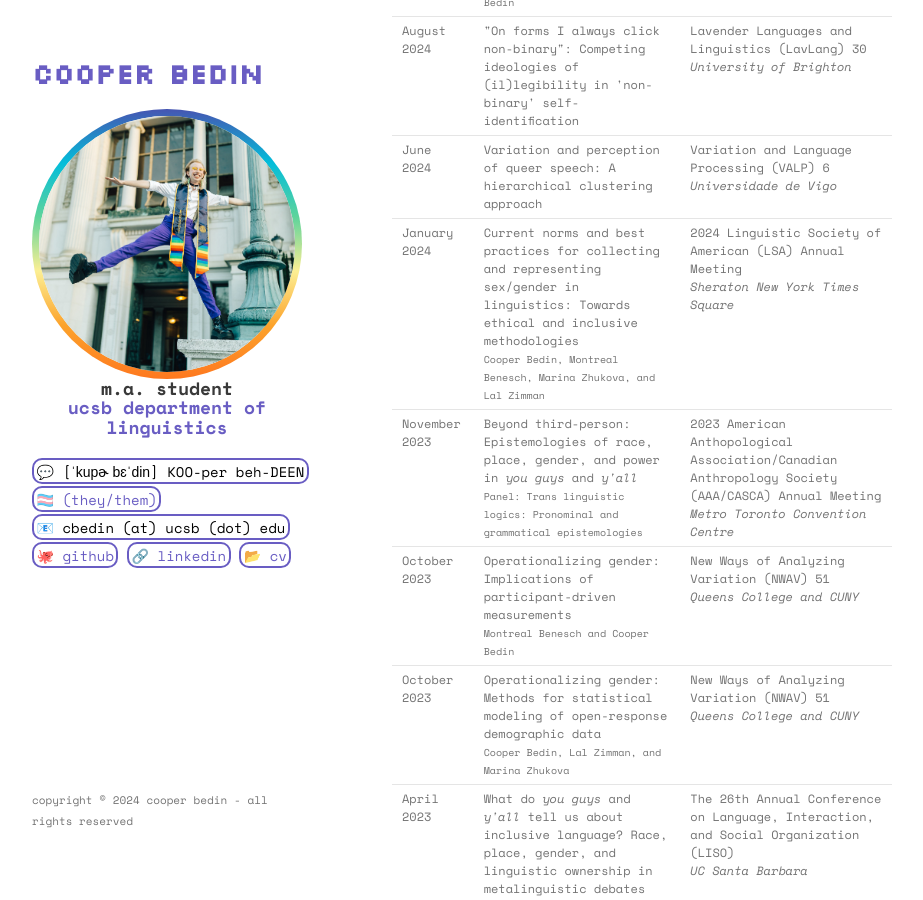
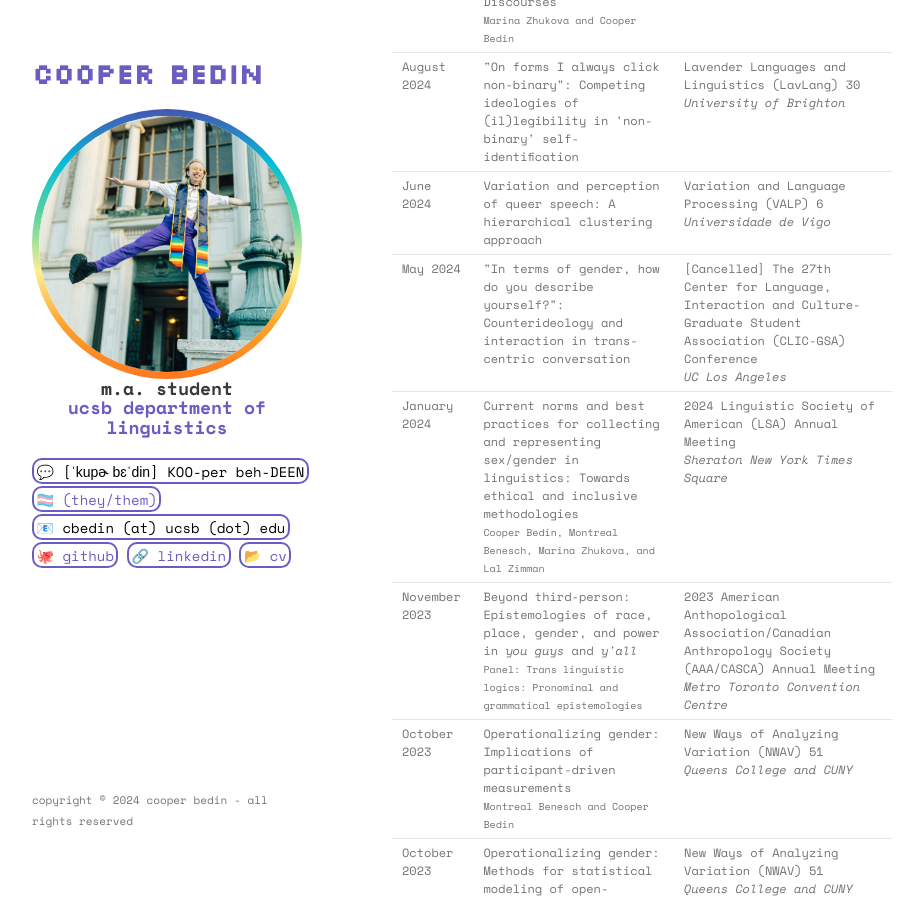
Before and after one commit to cbedin/cbedin.github.io, a Jekyll site: the page built from cv.md, in a window 1280 px wide and 900 px high, scrolled down 2835 px. Shown: the whole window, without its empty margins (178-1101 px from the left). Built offline with Jekyll 4.4.1, drawn with Linux system fonts in a browser that asks for light colours.

Commit message:
add clic 2024 back to cv

```diff
--- a/cv.md
+++ b/cv.md
@@ -304,14 +304,14 @@ layout: default
     <i>Universidade de Vigo</i>
     </td>
 </tr>
-<!--<tr>
+<tr>
     <td>May 2024</td>
     <td>"In terms of gender, how do you describe yourself?": Counterideology and interaction in trans-centric conversation</td>
     <td>
-    The 27th Center for Language, Interaction and Culture-Graduate Student Association (CLIC-GSA) Conference<br>
+    [Cancelled] The 27th Center for Language, Interaction and Culture-Graduate Student Association (CLIC-GSA) Conference<br>
     <i>UC Los Angeles</i>
     </td>
-</tr>-->
+</tr>
 <tr>
     <td>January 2024</td>
     <td>
```
